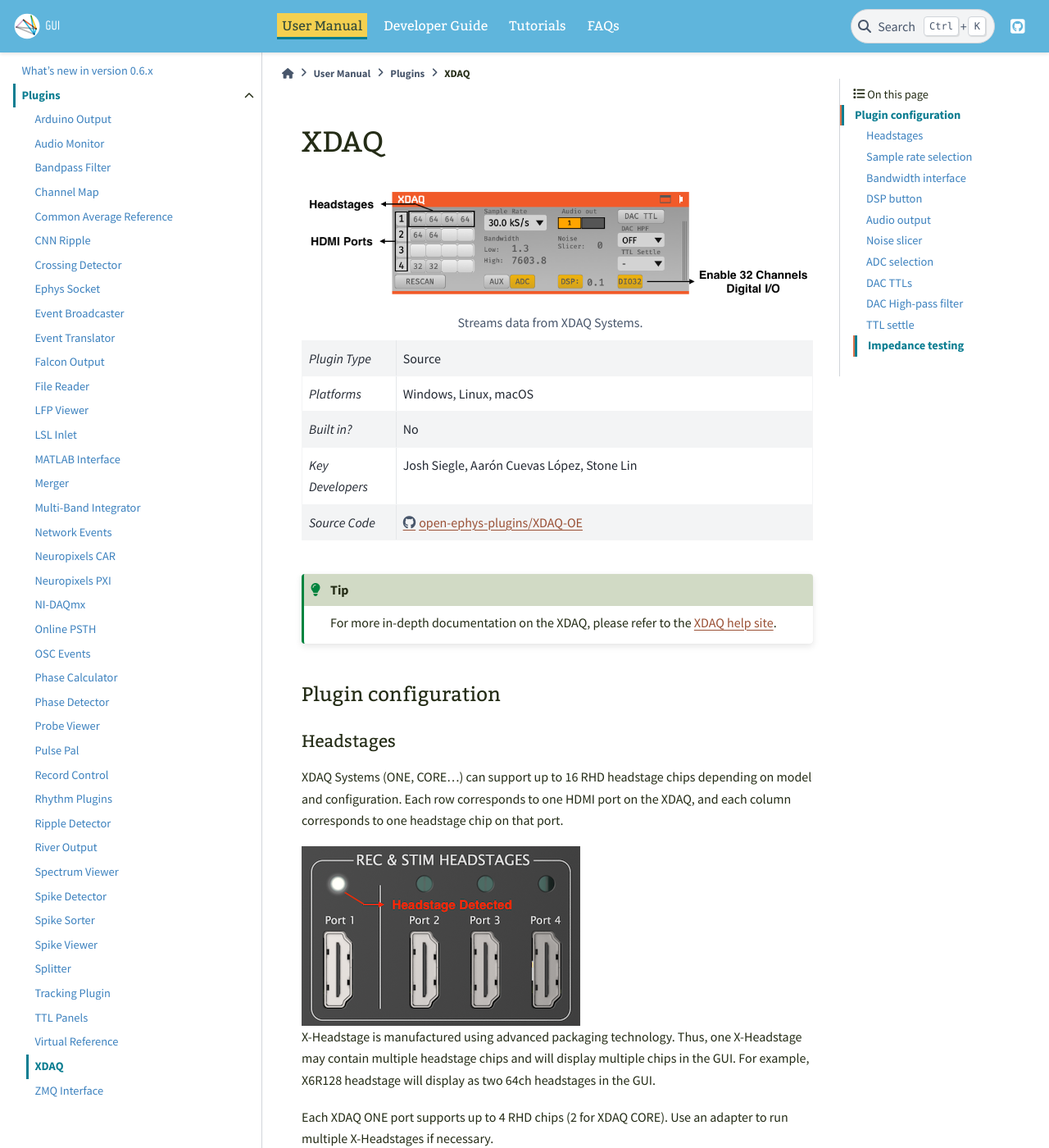
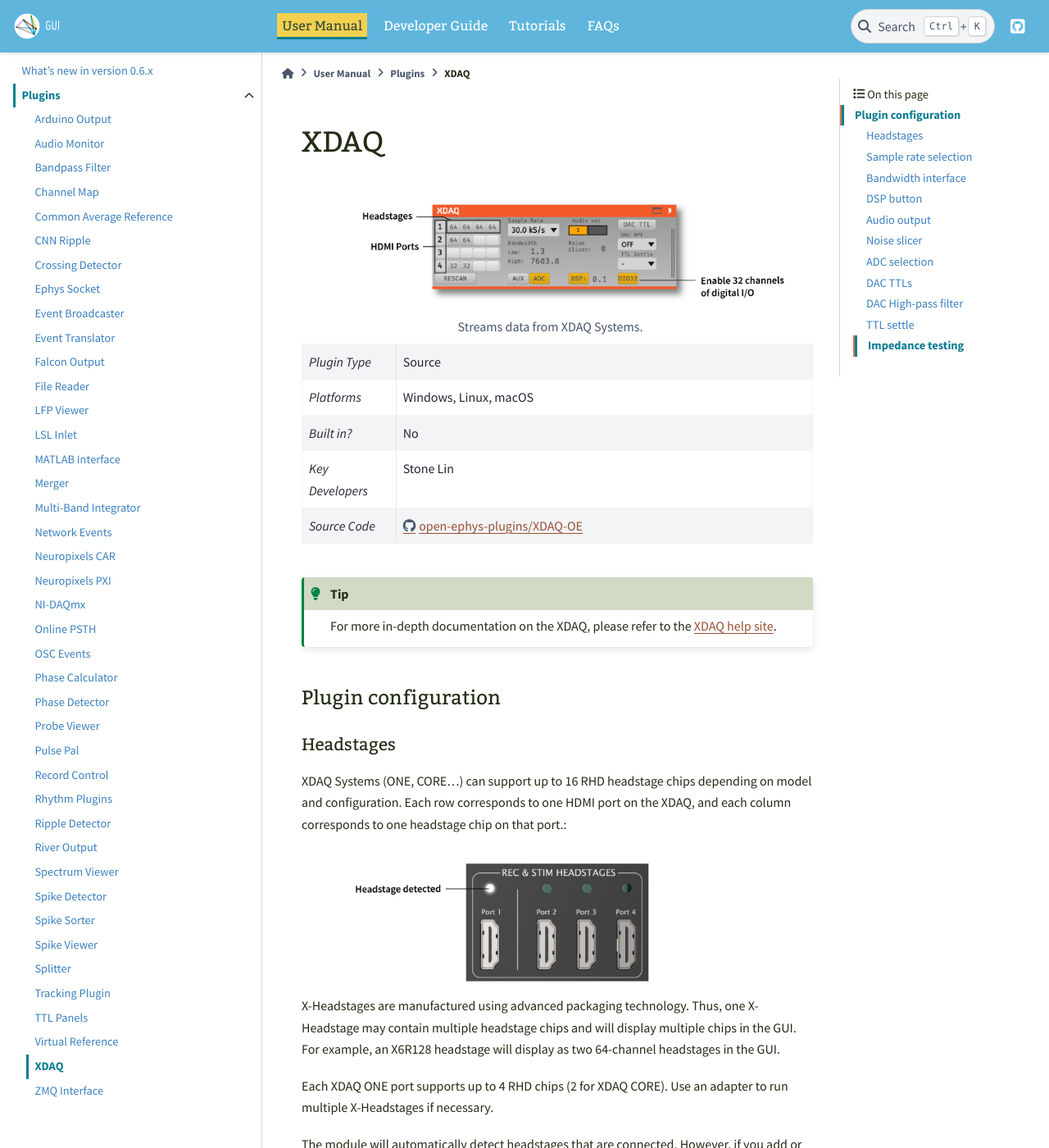
Before and after one commit to open-ephys/gui-docs, a Sphinx documentation site: the page built from source/User-Manual/Plugins/XDAQ-OE.rst, in a window 1280 px wide and 1400 px high. Shown: the whole window at 82% size. Built offline with Sphinx 7.4.7 and the PyData theme 0.15.4, drawn with Linux system fonts in a browser that asks for light colours.

Commit message:
XDAQ docs

```diff
--- a/source/Tutorials/Closed-Loop-Latency.rst
+++ b/source/Tutorials/Closed-Loop-Latency.rst
@@ -19,7 +19,7 @@
 Required hardware
 #################
 
-* 1 `Open Ephys Acquisition Board <https://open-ephys.org/acquisition-system/eux9baf6a5s8tid06hk1mw5aafjdz1>`__ with 5V power supply and USB cable (headstages are optional)
+* 1 `Open Ephys Acquisition Board <https://open-ephys.org/acq-board`__ with 5V power supply and USB cable (headstages are optional)
 * 2 `Open Ephys I/O Boards <https://open-ephys.org/acquisition-system/io-board-pcb>`__ with HDMI cables
 * 2 Arduinos with 5V operating voltage (e.g. `Arduino Uno <https://store-usa.arduino.cc/products/arduino-uno-rev3/?selectedStore=us>`__). along with the appropriate USB cables
 * 2 BNC cables
--- a/source/User-Manual/Exploring-the-user-interface.rst
+++ b/source/User-Manual/Exploring-the-user-interface.rst
@@ -40,7 +40,7 @@
 
 * **Text events:** messages generated by the user or other processors, or sent via the network. Some processors have specific behaviors that are triggered by text events.
 
-In addition, it's important to keep in mind that every continuous signal, event, and spike must be associated with a single *data stream*, or a collection of channels that are sampled synchronously. Any time you merge together data from different Sources, channels from each source will belong to different data streams. In addition, some Source processors (such as :ref:`neuropixelspxi`) generate multiple data streams. In most cases, data from separate streams will be processed independently, because samples from different streams are not guaranteed to be aligned. See the :ref:`whatsnew:` page for more information about modifying parameters for individual streams.
+In addition, it's important to keep in mind that every continuous signal, event, and spike must be associated with a single *data stream*, or a collection of channels that are sampled synchronously. Any time you merge together data from different Sources, channels from each source will belong to different data streams. In addition, some Source processors (such as :ref:`neuropixelspxi`) generate multiple data streams. In most cases, data from separate streams will be processed independently, because samples from different streams are not guaranteed to be aligned. See the :ref:`whatsnew` page for more information about modifying parameters for individual streams.
 
 
 3. Message Center
--- a/source/User-Manual/Plugins/XDAQ-OE.rst
+++ b/source/User-Manual/Plugins/XDAQ-OE.rst
@@ -6,8 +6,8 @@
 XDAQ
 ################
 
-.. image:: ../../_static/images/plugins/xdaq-oe/Editor.png
-  :alt: Annotated settings interface for the Acquisition Board plugin
+.. image:: ../../_static/images/plugins/xdaq-oe/xdaq-oe-01.png
+  :alt: Annotated settings interface for the XDAQ plugin
 
 .. csv-table:: Streams data from XDAQ Systems.
    :widths: 18, 80
@@ -15,7 +15,7 @@
    "*Plugin Type*", "Source"
    "*Platforms*", "Windows, Linux, macOS"
    "*Built in?*", "No"
-   "*Key Developers*", "Josh Siegle, Aarón Cuevas López, Stone Lin"
+   "*Key Developers*", "Stone Lin"
    "*Source Code*", "https://github.com/open-ephys-plugins/XDAQ-OE"
 
 
@@ -27,14 +27,13 @@
 Headstages
 ############
 
-XDAQ Systems (ONE, CORE...) can support up to 16 RHD headstage chips depending on model and configuration.
-Each row corresponds to one HDMI port on the XDAQ, and each column corresponds to one headstage chip on that port.
+XDAQ Systems (ONE, CORE...) can support up to 16 RHD headstage chips depending on model and configuration. Each row corresponds to one HDMI port on the XDAQ, and each column corresponds to one headstage chip on that port.:
 
-.. image:: ../../_static/images/plugins/xdaq-oe/HDMI-Ports.png
+.. image:: ../../_static/images/plugins/xdaq-oe/xdaq-oe-02.png
 
-X-Headstage is manufactured using advanced packaging technology.  Thus, one X-Headstage may contain multiple headstage chips and will display multiple chips in the GUI.  For example, X6R128 headstage will display as two 64ch headstages in the GUI.
+X-Headstages are manufactured using advanced packaging technology. Thus, one X-Headstage may contain multiple headstage chips and will display multiple chips in the GUI. For example, an X6R128 headstage will display as two 64-channel headstages in the GUI.
 
-Each XDAQ ONE port supports up to 4 RHD chips (2 for XDAQ CORE).  Use an adapter to run multiple X-Headstages if necessary.
+Each XDAQ ONE port supports up to 4 RHD chips (2 for XDAQ CORE). Use an adapter to run multiple X-Headstages if necessary.
 
 The module will automatically detect headstages that are connected. However, if you add or remove headstages after the module has been loaded, you need to press the "RESCAN" button.
 
--- a/source/User-Manual/index.rst
+++ b/source/User-Manual/index.rst
@@ -11,6 +11,8 @@
 * `Intan RHD USB Interface Board <https://intantech.com/RHD_USB_interface_board.html>`__
 * `Intan RHD Recording Controller <https://intantech.com/recording_controller.html>`__
 * `Neuropixels probes <https://www.neuropixels.org/>`__
+* `XDAQ ONE and Core <https://kontex.io/pages/xdaq>`__
+* `EEG headsets that use Lab Streaming Layer <https://labstreaminglayer.org/#/>`__
 
 This manual covers key topics, such as:
 
```
Also changed, not shown: other parts of source/User-Manual/Plugins/XDAQ-OE.rst (+1 -1 lines), source/_static/images/plugins/xdaq-oe/xdaq-oe-01.png (added), source/_static/images/plugins/xdaq-oe/xdaq-oe-02.png (added), source/_static/images/plugins/xdaq-oe/xdaq-oe-03.png (added), 1 other file.
